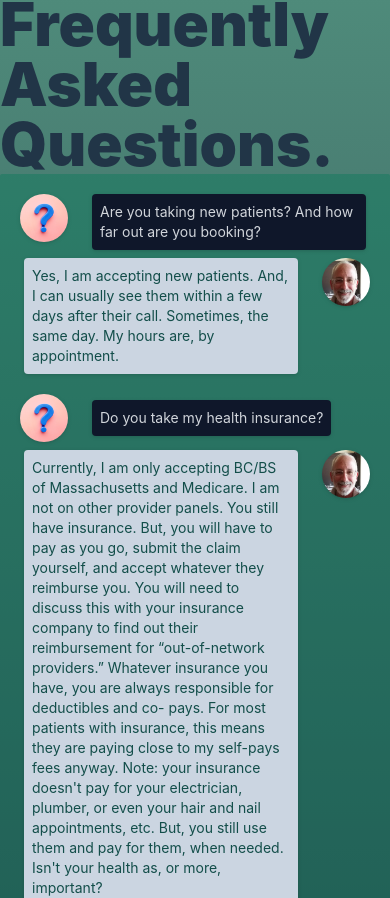
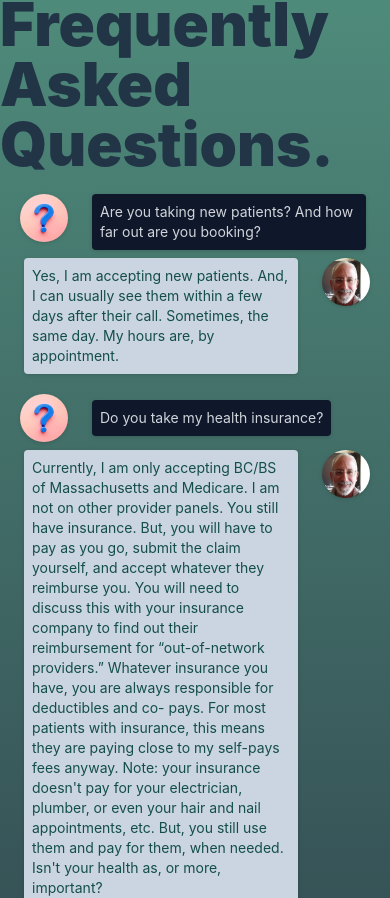
Before and after one commit to maxmay94/dr_may_2, a React (Vite) app: page / in a window 390 px wide. Shown: the part 2871-3769 px from the top of the page. Built offline with nearby package versions, Linux system fonts and the light colour scheme.

Commit message:
FAQ style

```diff
--- a/src/components/faq/FAQ.jsx
+++ b/src/components/faq/FAQ.jsx
@@ -6,14 +6,14 @@ const FAQ = () => {
 
   return (
     <>
-      <div className="bg-gradient-to-b from-emerald-800/70 to-slate-900/90 w-screen pt-[64px]">
+      <div className="bg-gradient-to-b from-emerald-800/70 to-slate-900/90  w-screen pt-[64px]">
         <div className="h-[1px]">
         </div>
 
         <div className="text-6xl font-black sm:text-center sm:m-10">
           Frequently Asked Questions.
         </div>
-        <div className="sm:w-3/4 md:text-base text-sm bg-emerald-700/40 rounded-sm p-5 mx-auto">
+        <div className="md:w-3/4 md:text-base text-sm md:bg-emerald-700/30  rounded-sm p-5 mx-auto">
           {/* //////////////////////////////////////////////////////////////////////////////////////////////////////////////////////// */}
 
           {/* QUESTION */}
```
